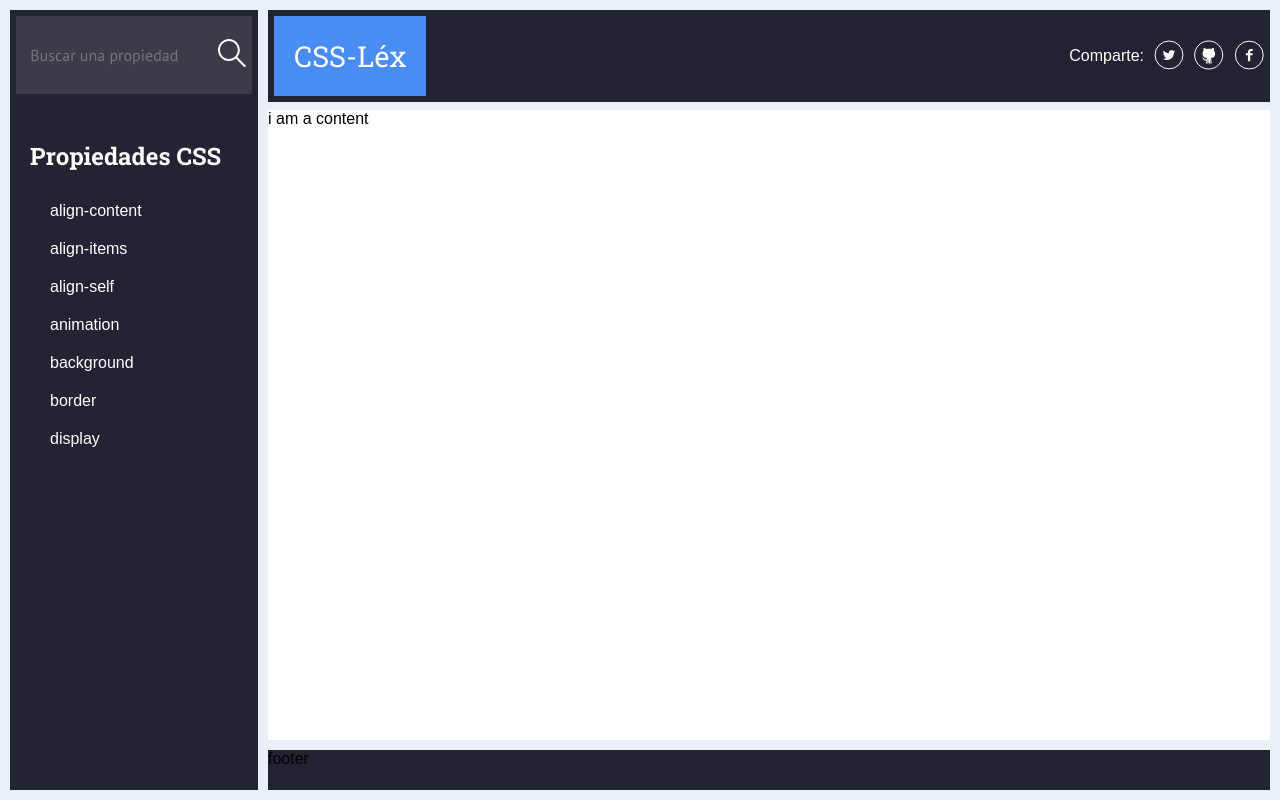
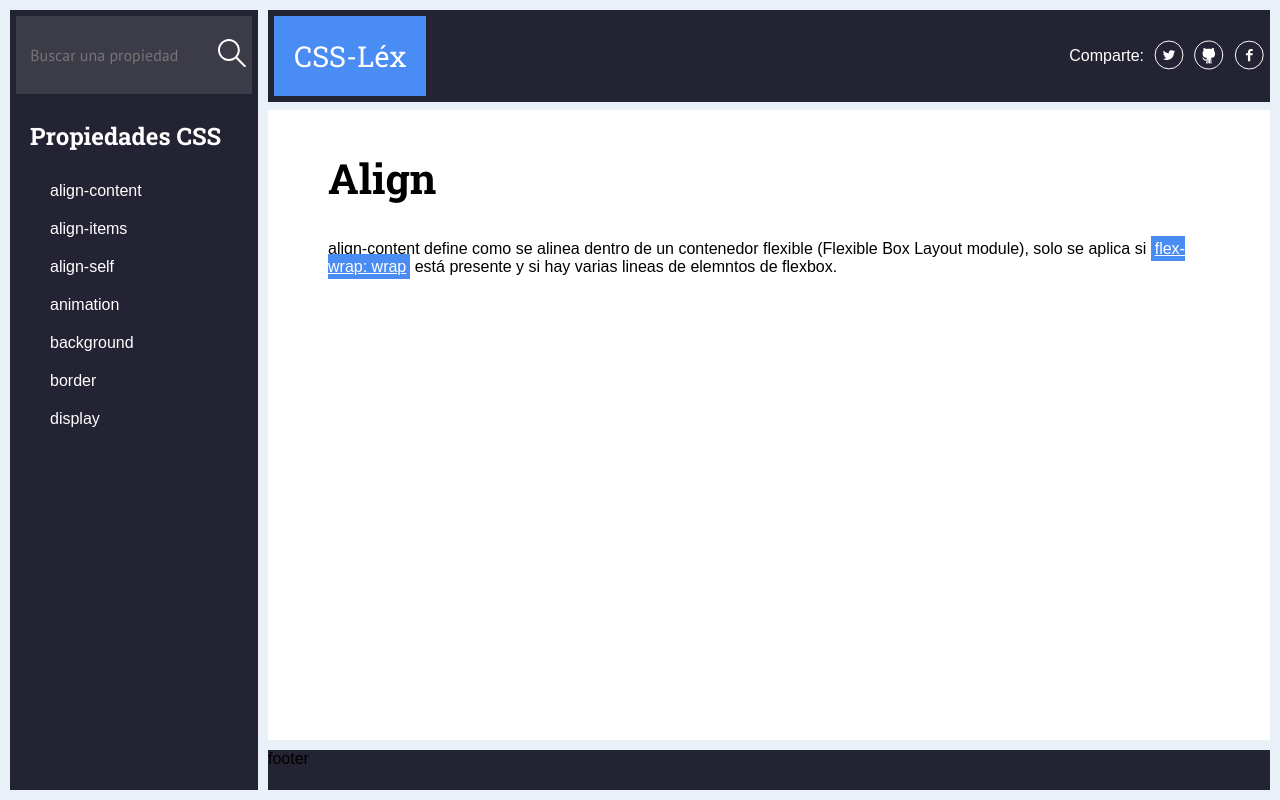
Before and after one commit to ninaiskel/CSS-flex-grid, a React (Create React App) app: page / in a window 1280 px wide. Built offline with nearby package versions, Linux system fonts and the light colour scheme.

Commit message:
add property content

```diff
--- a/src/App.css
+++ b/src/App.css
@@ -14,6 +14,7 @@
 
 h1, h2, h3, h4 {
   font-family: 'Roboto Slab', serif;
+  margin-top: 0;
 }
 
 h1 {
--- a/src/components/content/base.js
+++ b/src/components/content/base.js
@@ -1,11 +1,13 @@
 import React, { Component } from 'react';
+import Property from './property.js';
 import './content.css';
 
 class Content extends Component {
   render() {
     return (
       <section className="content">
-        i am a content
+        <Property />
+
       </section>
     );
   }
--- a/src/components/content/content.css
+++ b/src/components/content/content.css
@@ -1,4 +1,11 @@
 .content {
   grid-area: content;
   background: var(--white);
+  padding: 40px 60px;
 }
+
+.content-link {
+  background: var(--second-color);
+  color: white;
+  padding: 4px;
+}
--- /dev/null
+++ b/src/components/content/property.js
@@ -0,0 +1,15 @@
+import React from 'react';
+import Title from '.././title.js';
+import './content.css';
+
+
+const Property = () => (
+  <div className="property">
+    <Title />
+    <p className="property-description">
+      align-content  define como se alinea dentro de un contenedor flexible (Flexible Box Layout module), solo se aplica si  <a className="content-link" href="#">flex-wrap: wrap</a> está presente y si hay varias lineas de elemntos de flexbox.
+    </p>
+  </div>
+);
+
+export default Property;
--- /dev/null
+++ b/src/components/title.js
@@ -0,0 +1,7 @@
+import React from 'react';
+
+const Title = () => (
+  <h1>Align</h1>
+);
+
+export default Title;
```
